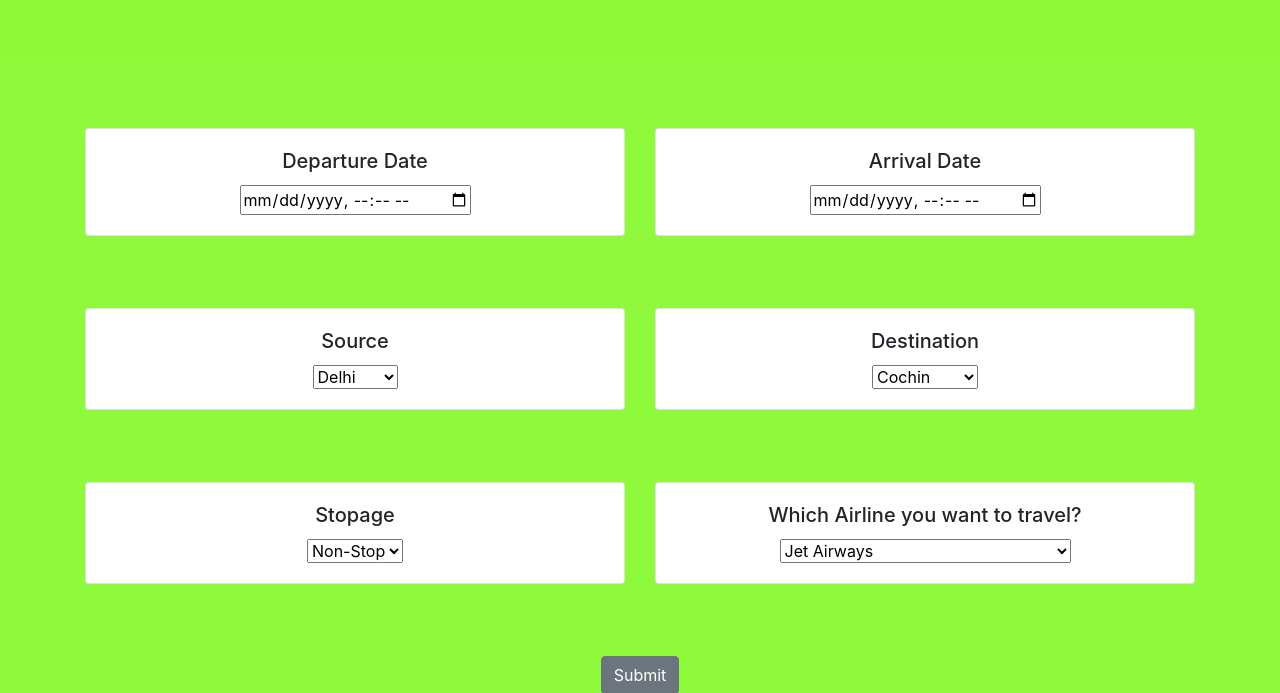
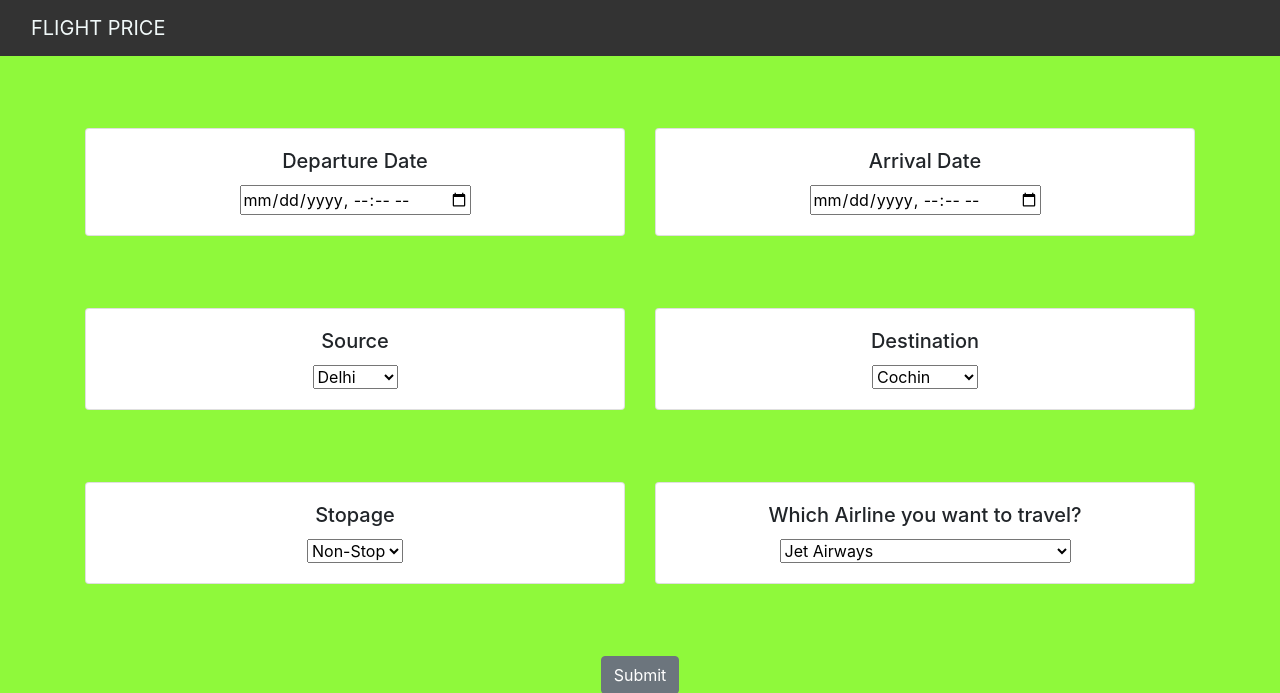
Before and after one commit to ramansh03/flight_price, a Flask app: page / in a window 1280 px wide. Shown: the top 693 px of the page. Run offline with Flask 2, Linux system fonts and the light colour scheme; parts of the project's set-up code (start-up, migrations or seed data) failed here and were passed over; some libraries are stand-ins or nearby versions.

Commit message:
Update styles.css

```diff
--- a/static/css/styles.css
+++ b/static/css/styles.css
@@ -4,13 +4,13 @@ body {
 }
 
 .navbar {
-    background-color: #8ff938;
+    background-color: #333333;
 }
 
 a {
-    color: #8ff938;
+    color: #f1f9f9;
 }
 
 a:hover {
-    color: #8ff938;
+    color: #f0f0f0;
   }
```
